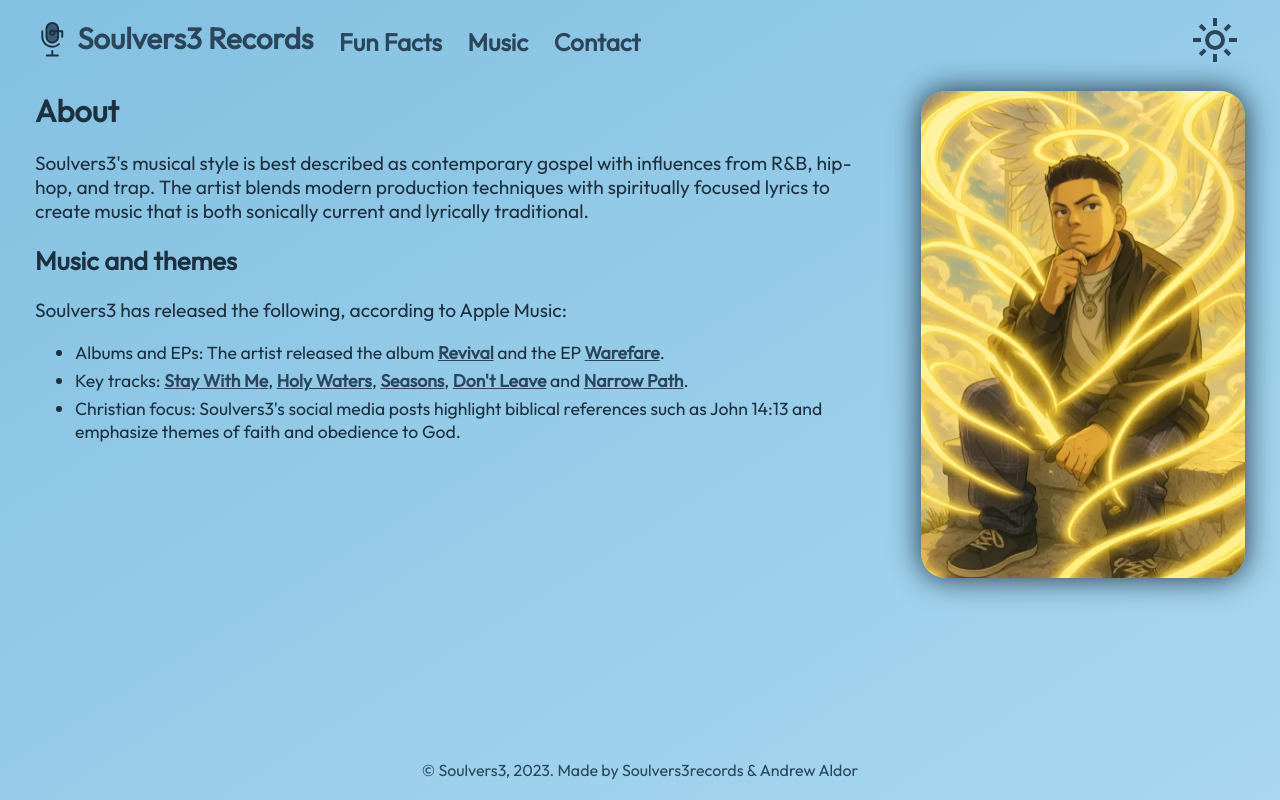
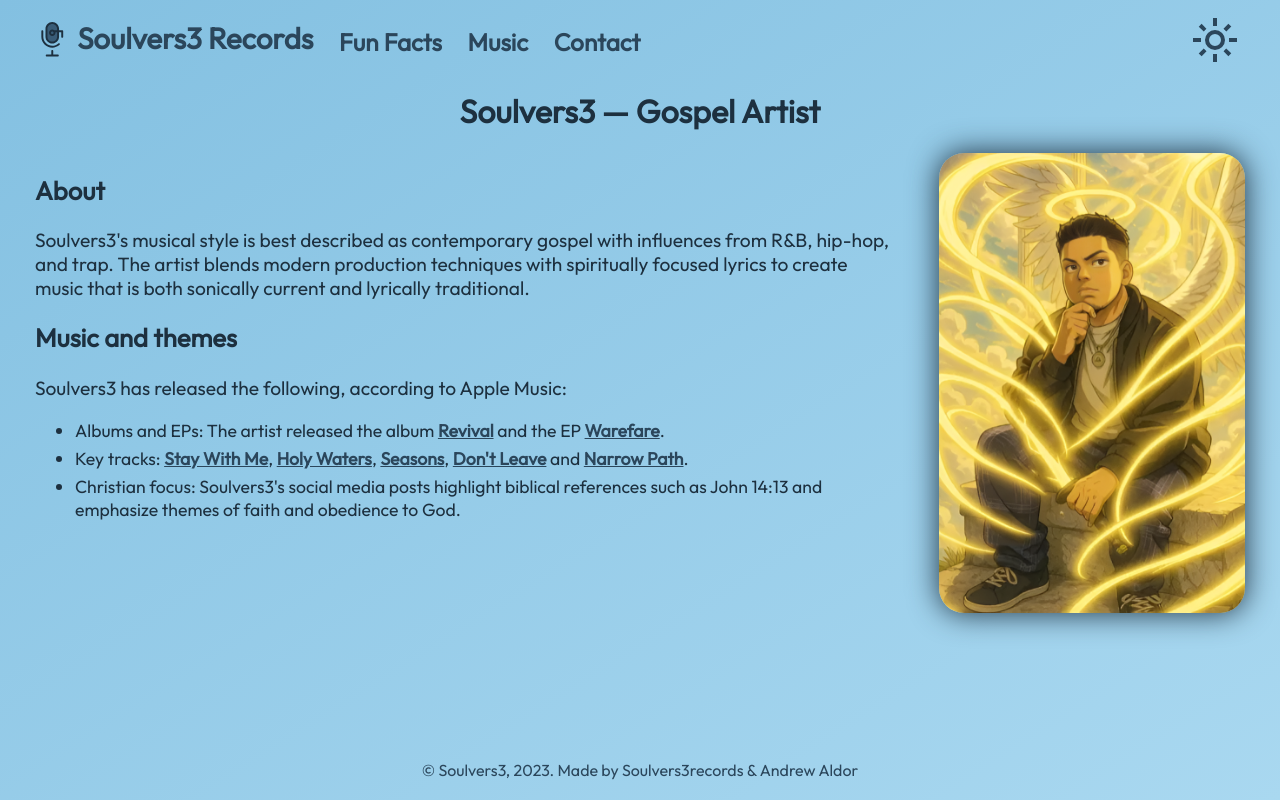
Before and after one commit to aldortheold/soulvers3records, a React (Vite) app: page / in a window 1280 px wide. Built offline with nearby package versions, Linux system fonts and the light colour scheme.

Commit message:
Added a big title to About

```diff
--- a/src/Contact.jsx
+++ b/src/Contact.jsx
@@ -41,7 +41,7 @@ function Contact() {
                         Contact Soulvers3 via Email
                     </a>
                 </div>
-                <h1 style={{ marginTop: "40px" }}>Join Soul City!</h1>
+                <h1 style={{ marginTop: "40px" }}>Join SoulCity!</h1>
                 <p style={{ fontStyle: "italic" }}>If you're looking to get to know Soulvers3 on a personal level and connect with other believers, followers, brothers and sisters in the Faith, and you're looking to increase your relationship with Jesus Christ,  join SoulCity today!</p>
                 <p style={{ fontStyle: "italic" }}>Sincerely, from Soulvers3.</p>
                 <div className="socials">
--- a/src/Home.jsx
+++ b/src/Home.jsx
@@ -15,8 +15,10 @@ function Home() {
             exit={{opacity: 0}}
             transition={{duration: 0.5}}
         >
+            <h1>Soulvers3 — Gospel Artist</h1>
+            <div className="content">
                 <div className="description">
-                <h1>About</h1>
+                    <h2>About</h2>
                     <p>Soulvers3's musical style is best described as contemporary gospel with influences from R&B, hip-hop, and trap. The artist blends modern production techniques with spiritually focused lyrics to create music that is both sonically current and lyrically traditional.</p>
                     <h2>Music and themes</h2>
                     <p>Soulvers3 has released the following, according to Apple Music:</p>
@@ -27,6 +29,7 @@ function Home() {
                     </ul>
                 </div>
                 <img className="portrait" src="/portrait.png" />
+            </div>
         </motion.div>
     )
 }
--- a/src/index.css
+++ b/src/index.css
@@ -136,6 +136,11 @@ footer {
     margin-top: 0;
 }
 
+.home h1 {
+    font-size: max(2rem, 2.5vw);
+    text-align: center;
+}
+
 .description h2 {
     font-size: max(1.6rem, 1.9vw);
 }
@@ -161,7 +166,7 @@ footer {
     margin-bottom: 5px;
 }
 
-.home, .fun-facts, .contact {
+.home .content, .fun-facts, .contact {
     display: flex;
     gap: 20px;
 }
@@ -175,6 +180,10 @@ footer {
     height: 38vw;
     box-shadow: 0 0 30px 0 var(--shadow-color);
     border-radius: 25px;
+}
+
+.home .portrait {
+    height: 32vw;
 }
 
 .music {
@@ -386,7 +395,7 @@ footer {
     .mode-switch svg {
         height: 2.4rem;
     }
-    .home, .contact {
+    .home .content, .contact {
         flex-direction: column-reverse;
         margin-bottom: 30px;
     }
```
Lines whose indentation alone changed are shown as unchanged.
